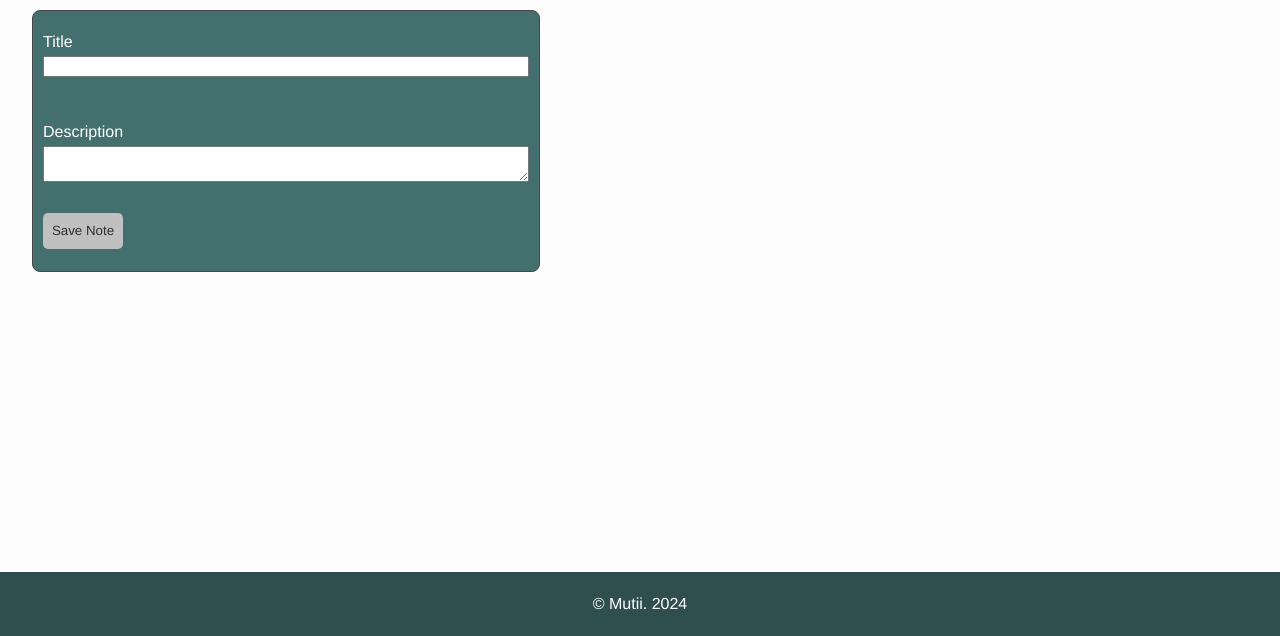
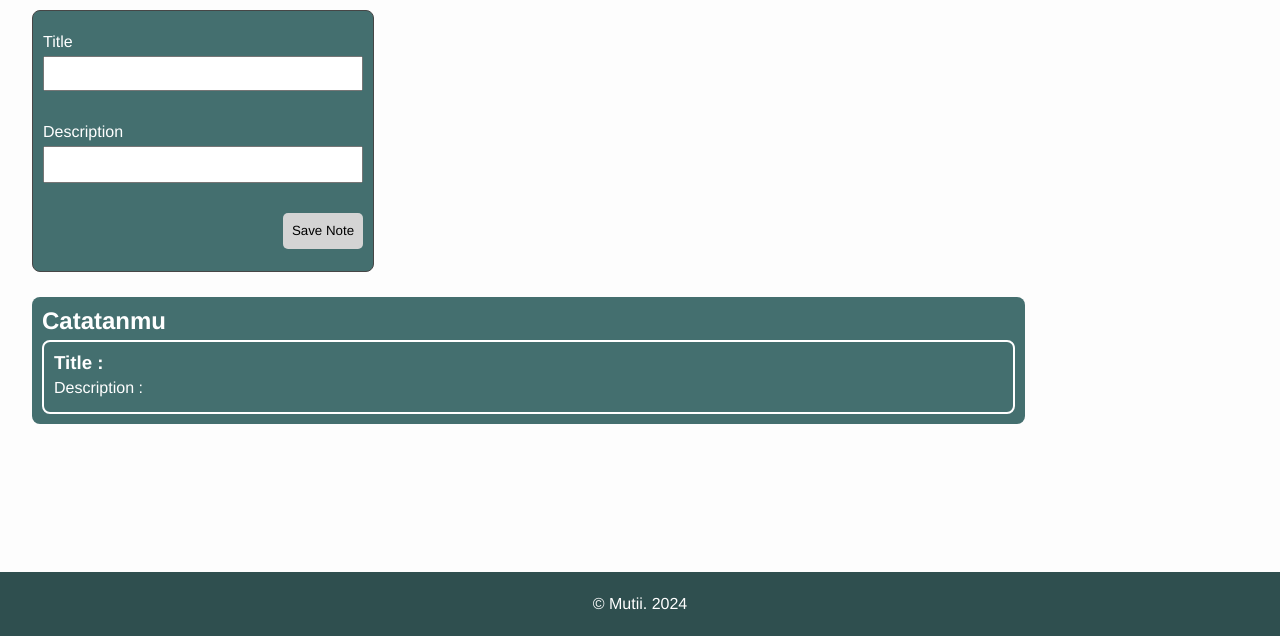
Before and after one commit to srmpandejlaki/notes-app-DS, a plain HTML site: page index.html in a window 1280 px wide. Shown: the part 164-800 px from the top of the page. Drawn offline with Linux system fonts and the light colour scheme.

Commit message:
tmbh dikit

```diff
--- a/index.html
+++ b/index.html
@@ -15,7 +15,7 @@
 
     <main>
       <div class="container-form">
-        <h1>Your Note</h1>
+        <h1>Simpan Ceritamu disini</h1>
         <form action="">
           <div class="input-title">
             <label for="title">Title</label>
@@ -27,6 +27,14 @@
           </div>
           <button type="submit">Save Note</button>
         </form>
+
+        <div class="notesData">
+          <h2>Catatanmu</h2>
+          <div class="data">
+            <h3>Title : </h3>
+            <p>Description : </p>
+          </div>
+        </div>
       </div>
     </main>
 
--- a/source/style.css
+++ b/source/style.css
@@ -39,7 +39,7 @@ main {
 }
 
 form {
-  width: 40%;
+  width: 20em;
   height: 30vh;
   padding: 10px;
 
@@ -60,19 +60,47 @@ form {
   flex-direction: column;
 }
 
-label {
+label,
+.notesData h2,
+.notesData p,
+.notesData h3 {
   color: white;
   margin-bottom: 5px;
+}
+
+input {
+  padding: 8px;
+}
+
+textarea {
+  resize: none;
+  padding: 16px 7px;
 }
 
 button {
   width: 5rem;
   height: 15%;
   align-items: center;
-  background-color: silver;
-  color: rgb(46, 46, 46);
+  background-color: rgb(212, 212, 212);
   border: none;
   border-radius: 5px;
+
+  align-self: end;
+}
+
+.notesData {
+  width: 80%;
+  height: auto;
+
+  background-color: hsl(180, 24%, 35%);
+  padding: 10px;
+  border-radius: 8px;
+}
+
+.data {
+  border: 2px solid white;
+  border-radius: 8px;
+  padding: 10px;
 }
 
 /* footer */
```
